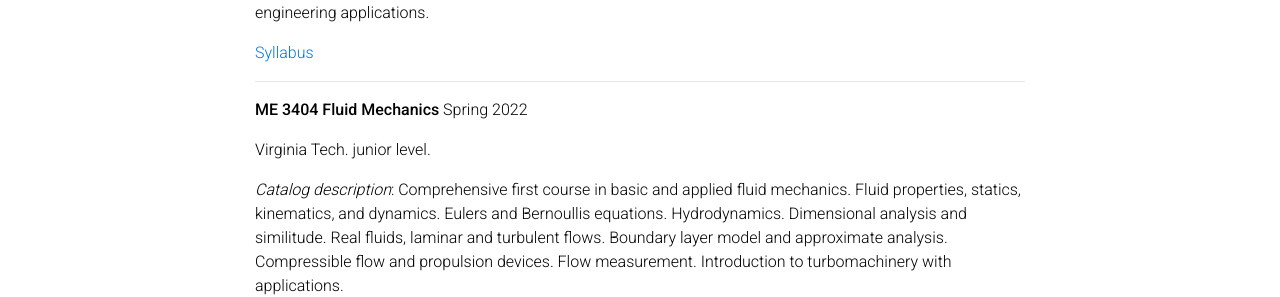
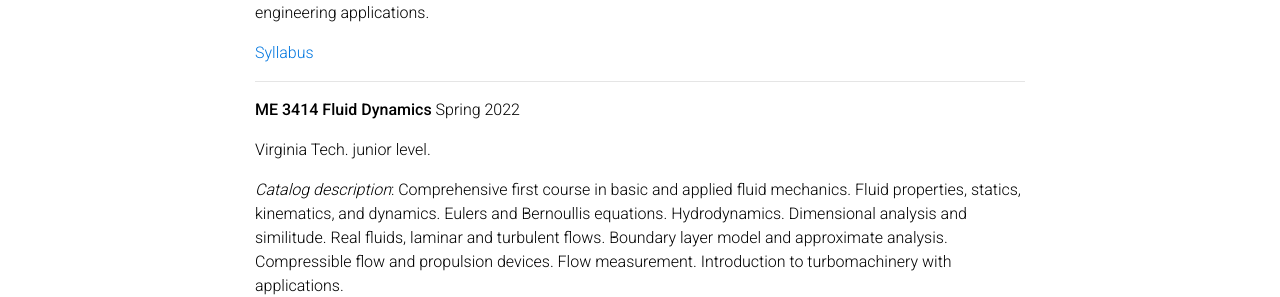
Before and after one commit to Emadmasroor/emadmasroor.github.io, a Jekyll site: the page built from _pages/teaching.md, in a window 1280 px wide and 1377 px high. Shown: the part 953-1250 px from the top of the window. Built offline with Jekyll 4.4.1, drawn with Linux system fonts in a browser that asks for light colours; comment, search, counter and statistics services are not loaded; a style sheet for code colours, icons or effects is not loaded.

Commit message:
Update teaching.yml

```diff
--- a/_data/teaching.yml
+++ b/_data/teaching.yml
@@ -44,14 +44,14 @@
 
 
 - ME_S22:
-  title: Fluid Mechanics
+  title: Fluid Dynamics
   year: 2022
   semester: Spring
   level: junior
   institution: Virginia Tech
   cross: null
-  code: ME 3404
-  syllabus: ME3404S22_syllabus.pdf
+  code: ME 3414
+  syllabus: ME3414S22_syllabus.pdf
   catalog_entry: >
         Comprehensive first course in basic and applied fluid mechanics. Fluid properties, statics, kinematics,
         and dynamics. Eulers and Bernoullis equations. Hydrodynamics. Dimensional analysis and similitude.
```
